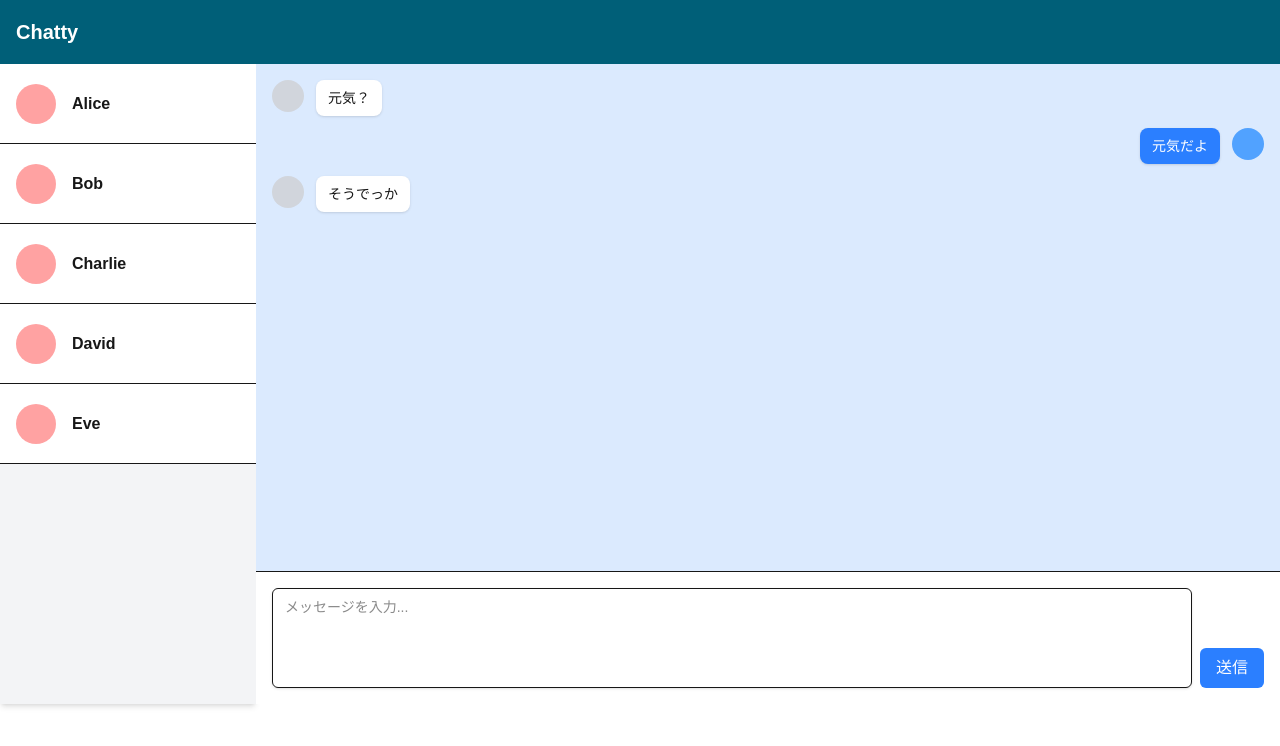
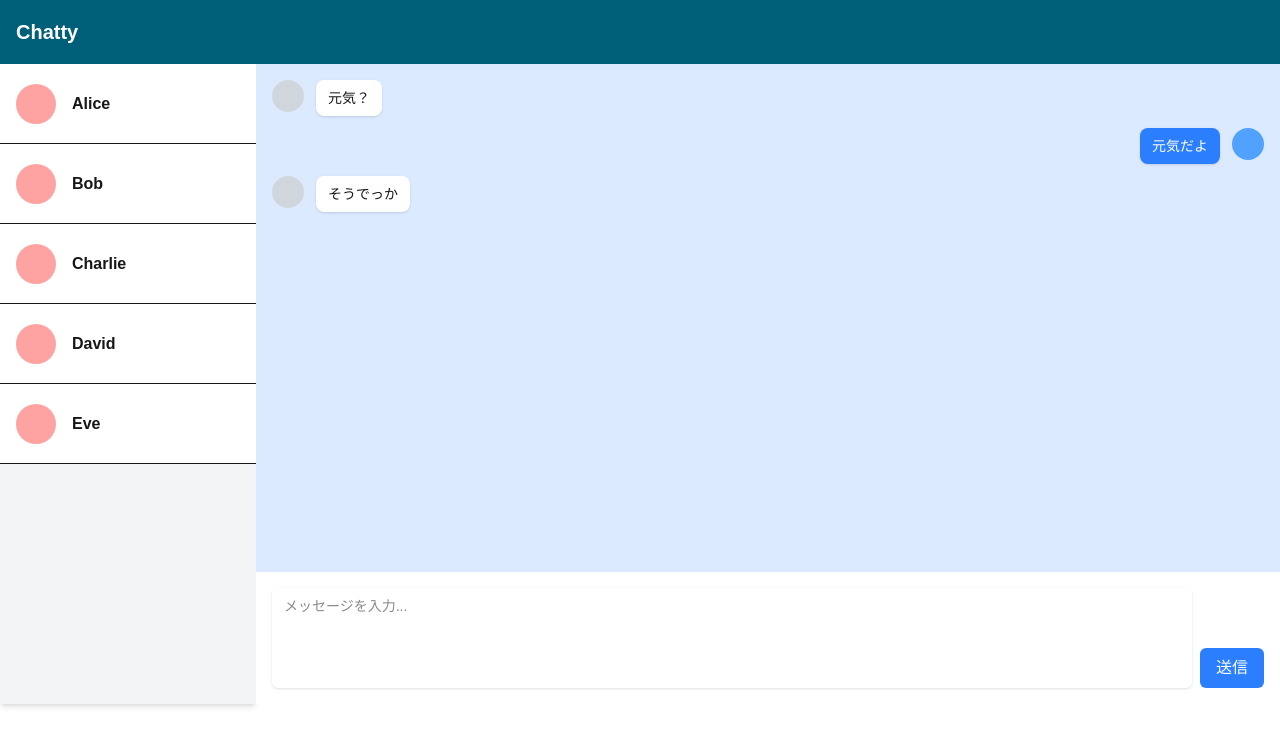
Before and after one commit to Kai-Kota/chatapp, a Next.js app in the folder frontend/: page / in a window 1280 px wide. Shown: the top 746 px of the page. Built offline with nearby package versions, Linux system fonts and the light colour scheme.

Commit message:
チャット欄の入力箇所修正

```diff
--- a/frontend/components/layout/chats.tsx
+++ b/frontend/components/layout/chats.tsx
@@ -28,9 +28,9 @@ function Chats(){
 
 function Message(){
     return (
-      <div className="p-4 border-t bg-white flex items-end gap-2">
+      <div className="p-4 bg-white flex items-end gap-2">
         <textarea
-          className="flex-1 min-h-[100px] max-h-40 resize-none rounded-md border px-3 py-2 text-sm shadow-sm focus:outline-none focus:ring-2 focus:ring-blue-300"
+          className="flex-1 min-h-[100px] max-h-40 resize-none rounded-md px-3 py-2 text-sm shadow-sm focus:outline-none focus:ring-2 focus:ring-blue-300"
           placeholder="メッセージを入力..."
           aria-label="メッセージ入力"
         />
```
